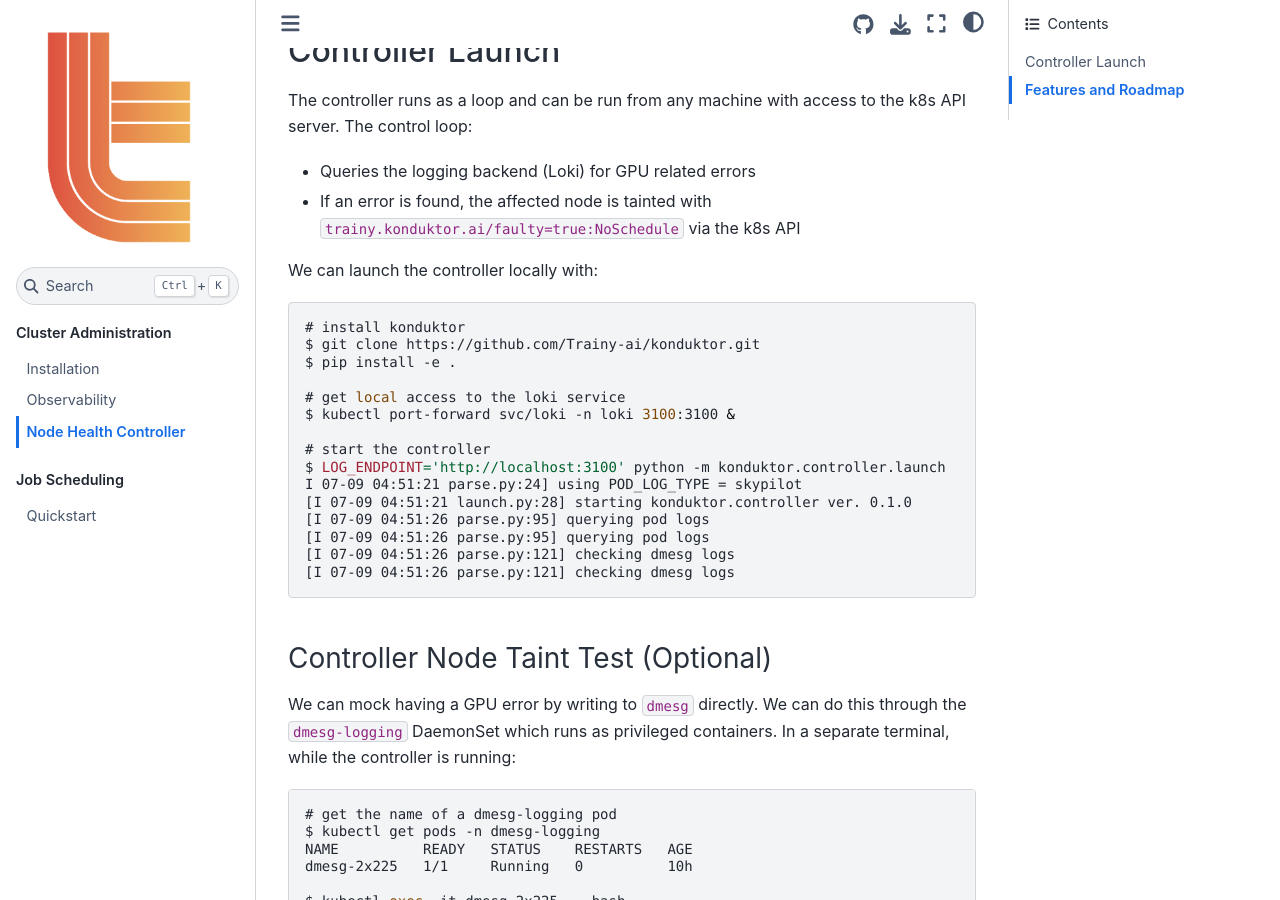
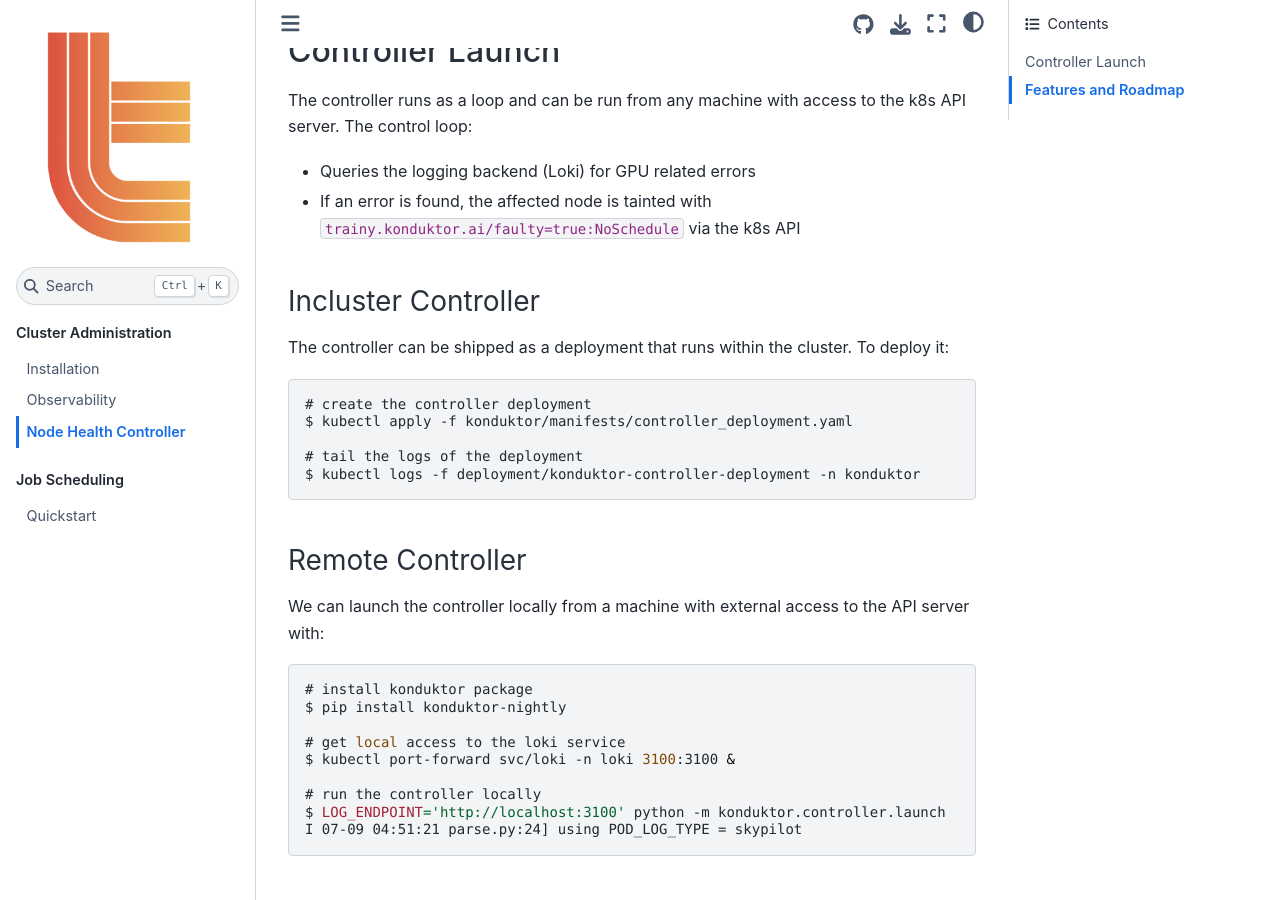
Before and after one commit to Trainy-ai/konduktor, a Sphinx documentation site: the page built from docs/source/admin/controller.rst, in a window 1280 px wide and 900 px high, scrolled down 440 px. Built offline with Sphinx 7.4.7 and the Sphinx Book theme 1.1.4, drawn with Linux system fonts in a browser that asks for light colours.

Commit message:
add controller deployment and docs

```diff
--- a/docs/source/admin/controller.rst
+++ b/docs/source/admin/controller.rst
@@ -24,25 +24,35 @@
 - Queries the logging backend (Loki) for GPU related errors
 - If an error is found, the affected node is tainted with :code:`trainy.konduktor.ai/faulty=true:NoSchedule` via the k8s API
 
-We can launch the controller locally with:
+Incluster Controller
+--------------------
+
+The controller can be shipped as a deployment that runs within the cluster. To deploy it:
 
 .. code-block:: console
 
-    # install konduktor
-    $ git clone https://github.com/Trainy-ai/konduktor.git
-    $ pip install -e .
+    # create the controller deployment
+    $ kubectl apply -f konduktor/manifests/controller_deployment.yaml
+
+    # tail the logs of the deployment
+    $ kubectl logs -f deployment/konduktor-controller-deployment -n konduktor
+
+Remote Controller
+-----------------
+
+We can launch the controller locally from a machine with external access to the API server with:
+
+.. code-block:: console
+
+    # install konduktor package
+    $ pip install konduktor-nightly
 
     # get local access to the loki service
     $ kubectl port-forward svc/loki -n loki 3100:3100 &
 
-    # start the controller
+    # run the controller locally
     $ LOG_ENDPOINT='http://localhost:3100' python -m konduktor.controller.launch
     I 07-09 04:51:21 parse.py:24] using POD_LOG_TYPE = skypilot
-    [I 07-09 04:51:21 launch.py:28] starting konduktor.controller ver. 0.1.0
-    [I 07-09 04:51:26 parse.py:95] querying pod logs
-    [I 07-09 04:51:26 parse.py:95] querying pod logs
-    [I 07-09 04:51:26 parse.py:121] checking dmesg logs
-    [I 07-09 04:51:26 parse.py:121] checking dmesg logs
 
 Controller Node Taint Test (Optional)
 -------------------------------------
```
Also changed, not shown: 1 other file.
